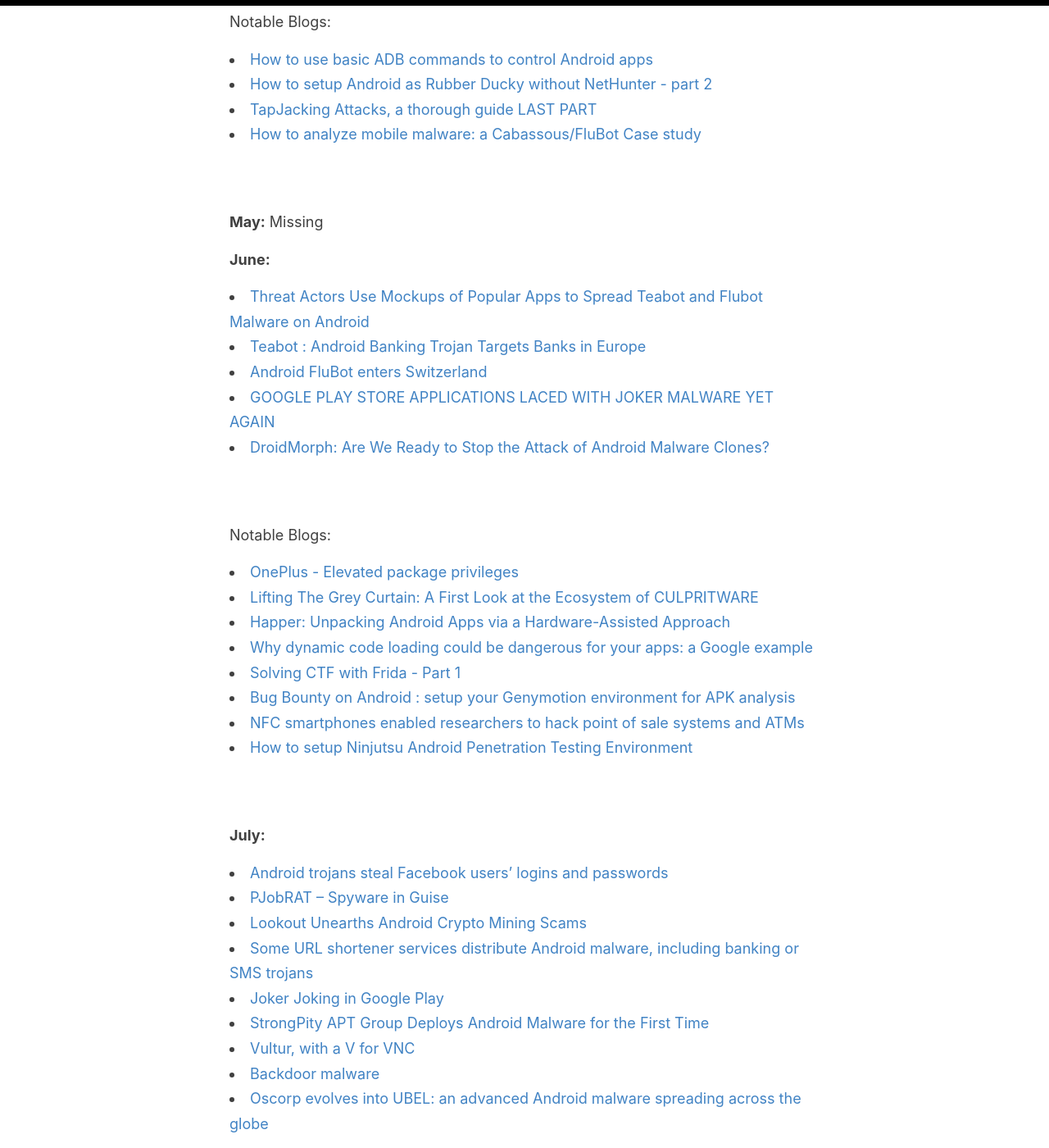
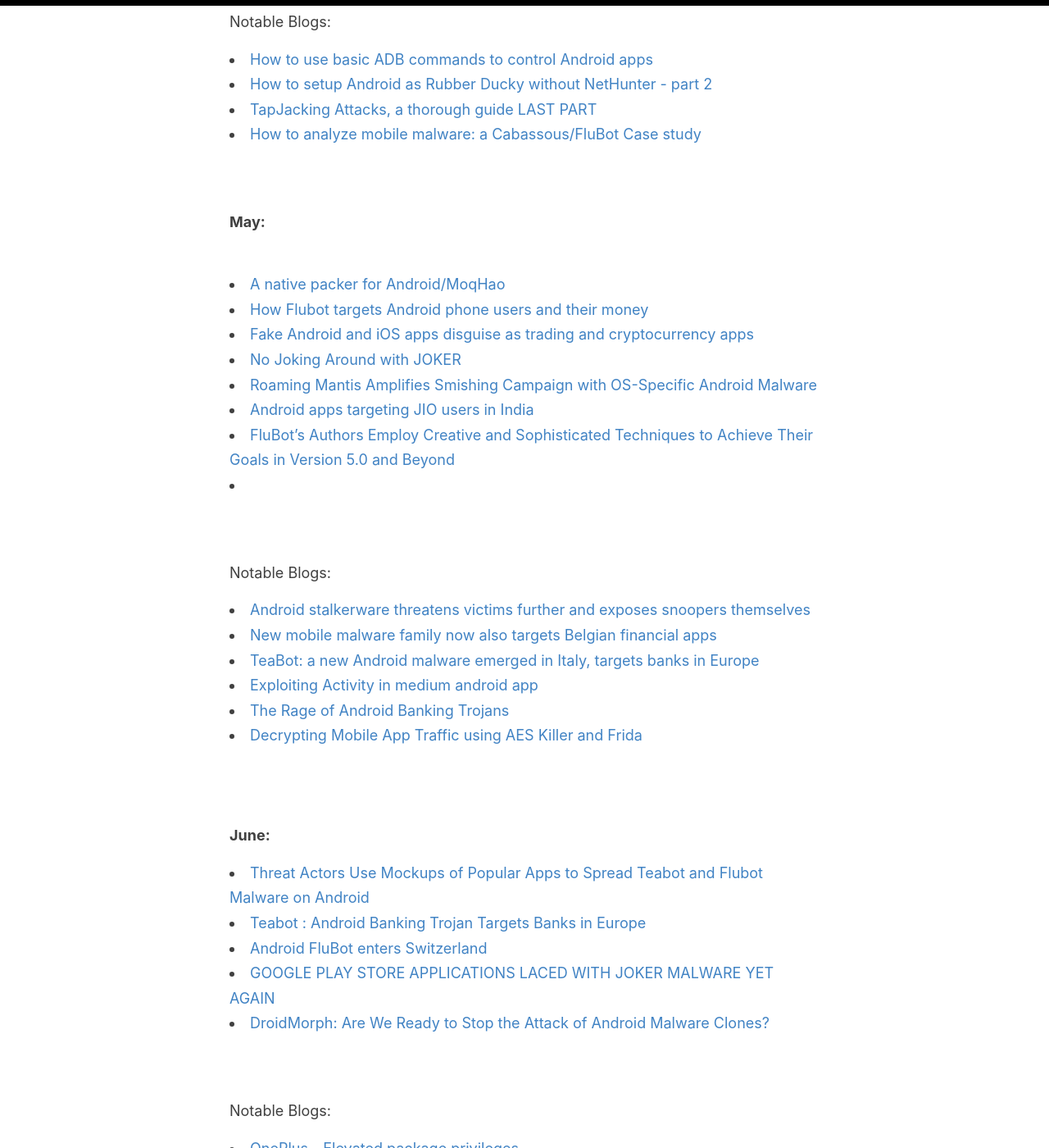
Before and after one commit to sk3ptre/sk3ptre.github.io, a Jekyll site: the page built from _posts/2021-01-18-Malware-Timeline-2021.md, in a window 1280 px wide and 1400 px high, scrolled down 2750 px. Shown: the whole window at 82% size. Built offline with Jekyll 4.4.1, drawn with Linux system fonts in a browser that asks for light colours.

Commit message:
Update 2021-01-18-Malware-Timeline-2021.md

```diff
--- a/_posts/2021-01-18-Malware-Timeline-2021.md
+++ b/_posts/2021-01-18-Malware-Timeline-2021.md
@@ -79,7 +79,29 @@
 
 <br><br>
 **May:**
-Missing
+<br><br>
+<li><a href="https://cryptax.medium.com/a-native-packer-for-android-moqhao-6362a8412fe1">A native packer for Android/MoqHao</a></li>
+<li><a href="https://www.nortonlifelock.com/blogs/norton-labs/flubot-targets-android-phone-users">How Flubot targets Android phone users and their money</a></li>
+<li><a href="https://news.sophos.com/en-us/2021/05/12/fake-android-and-ios-apps-disguise-as-trading-and-cryptocurrency-apps/">Fake Android and iOS apps disguise as trading and cryptocurrency apps</a></li>
+<li><a href="https://labs.k7computing.com/index.php/no-joking-around-with-joker/">No Joking Around with JOKER</a></li>
+<li><a href="https://www.mcafee.com/blogs/other-blogs/mcafee-labs/roaming-mantis-amplifies-smishing-campaign-with-os-specific-android-malware/">Roaming Mantis Amplifies Smishing Campaign with OS-Specific Android Malware</a></li>
+<li><a href="https://www.zscaler.com/blogs/security-research/android-apps-targeting-jio-users-india/">Android apps targeting JIO users in India</a></li>
+<li><a href="https://www.f5.com/labs/articles/threat-intelligence/flubots-authors-employ-creative-and-sophisticated-techniques-to-achieve-their-goals-in-version-50-and-beyond">FluBot’s Authors Employ Creative and Sophisticated Techniques to Achieve Their Goals in Version 5.0 and Beyond</a></li>
+
+<li><a href=""></a></li>
+<br><br>
+Notable Blogs:
+<br>
+<li><a href="https://www.welivesecurity.com/2021/05/17/android-stalkerware-threatens-victims-further-exposes-snoopers-themselves/">Android stalkerware threatens victims further and exposes snoopers themselves</a></li>
+<li><a href="https://blog.nviso.eu/2021/05/11/new-malware-family-now-also-targets-belgian-financial-apps/">New mobile malware family now also targets Belgian financial apps</a></li>
+<li><a href="https://f.hubspotusercontent10.net/hubfs/3993512/%5BTLP_WHITE%5DCleafyLABS_TeaBot_Technical_Analysis.pdf">TeaBot: a new Android malware emerged in
+Italy, targets banks in Europe</a></li>
+<li><a href="https://infosecwriteups.com/exploiting-activity-in-medium-android-app-e2e6f3553eef">Exploiting Activity in medium android app</a></li>
+<li><a href="https://www.threatfabric.com/blogs/the-rage-of-android-banking-trojans.html">The Rage of Android Banking Trojans</a></li>
+<li><a href="https://n00b.sh/posts/aes-killer-mobile-app-demo/">Decrypting Mobile App Traffic using AES Killer and Frida</a></li>
+
+
+<br><br>
 
 **June:**
 <br>
```
